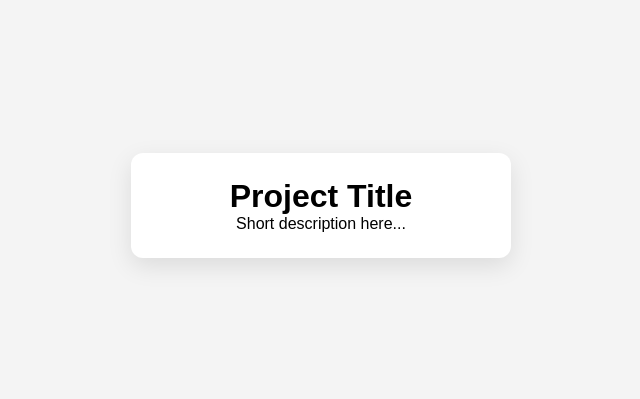
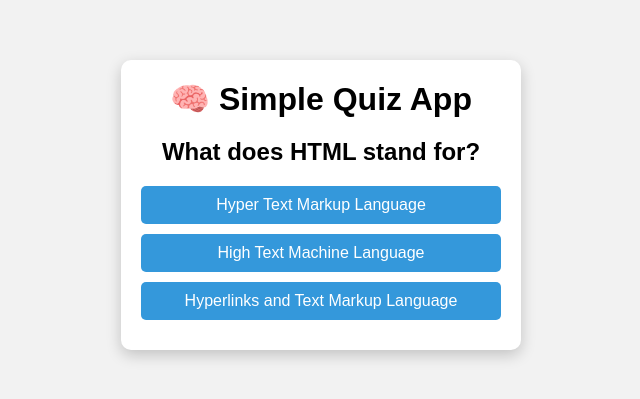
Before and after one commit to HisamSufian/js-mini-projects, a website: page 06_quiz_app/index.html in a window 1280 px wide. Shown: the part 195-594 px from the top of the page, without its empty margins (319-959 px from the left). Drawn offline with Linux system fonts and the light colour scheme.

Commit message:
done quiz

```diff
--- a/06_quiz_app/index.html
+++ b/06_quiz_app/index.html
@@ -2,17 +2,32 @@
 <html lang="en">
 <head>
     <meta charset="UTF-8" />
-    <meta name="viewport" content="width=device-width, initial-scale=1.0" />
-    <title>Project</title>
-    <link rel="stylesheet" href="style.css" />
+    <title>Quiz App</title>
+    <link rel="stylesheet" href="./style.css" />
+    <script src="./script.js" defer></script>
 </head>
+
 <body>
 
-    <div class="container">
-        <h1>Project Title</h1>
-        <p class="subtitle">Short description here...</p>
+    <!-- Main container -->
+    <div class="quiz-container">
 
-        <div id="app"></div>
+        <h1>🧠 Simple Quiz App</h1>
+
+        <!-- Question text -->
+        <h2 id="question">Question will appear here</h2>
+
+        <!-- Answer buttons -->
+        <div id="answer-buttons">
+            <!-- Buttons will be generated by JavaScript -->
+        </div>
+
+        <!-- Next button -->
+        <button id="next-btn">Next</button>
+
+        <!-- Score text -->
+        <p id="score"></p>
+
     </div>
 
     <script src="script.js"></script>
--- a/06_quiz_app/script.js
+++ b/06_quiz_app/script.js
@@ -1,3 +1,127 @@
+/**
+ * Quiz App Logic
+ * --------------
+ * - Store questions in an array
+ * - Show one question at a time
+ * - Check answers
+ * - Track score
+ */
 
-// JS Template File
-console.log("Project Loaded Successfully!");
+// Quiz questions
+const questions = [
+    {
+        question: "What does HTML stand for?",
+        answers: [
+            { text: "Hyper Text Markup Language", correct: true },
+            { text: "High Text Machine Language", correct: false },
+            { text: "Hyperlinks and Text Markup Language", correct: false }
+        ]
+    },
+    {
+        question: "Which language is used for styling web pages?",
+        answers: [
+            { text: "HTML", correct: false },
+            { text: "CSS", correct: true },
+            { text: "Java", correct: false }
+        ]
+    },
+    {
+        question: "Which language runs in the browser?",
+        answers: [
+            { text: "Java", correct: false },
+            { text: "C", correct: false },
+            { text: "JavaScript", correct: true }
+        ]
+    }
+];
+
+// DOM elements
+const questionElement = document.getElementById("question");
+const answerButtons = document.getElementById("answer-buttons");
+const nextButton = document.getElementById("next-btn");
+const scoreText = document.getElementById("score");
+
+// Quiz state
+let currentQuestionIndex = 0;
+let score = 0;
+
+// Start quiz
+function startQuiz() {
+    currentQuestionIndex = 0;
+    score = 0;
+    nextButton.style.display = "none";
+    showQuestion();
+}
+
+// Show question and answers
+function showQuestion() {
+    resetState();
+
+    const currentQuestion = questions[currentQuestionIndex];
+    questionElement.textContent = currentQuestion.question;
+
+    currentQuestion.answers.forEach(answer => {
+        const button = document.createElement("button");
+        button.textContent = answer.text;
+        answerButtons.appendChild(button);
+
+        // Store correct answer info
+        if (answer.correct) {
+            button.dataset.correct = answer.correct;
+        }
+
+        button.addEventListener("click", selectAnswer);
+    });
+}
+
+// Reset previous answers
+function resetState() {
+    nextButton.style.display = "none";
+    answerButtons.innerHTML = "";
+}
+
+// Handle answer click
+function selectAnswer(e) {
+    const selectedButton = e.target;
+    const isCorrect = selectedButton.dataset.correct === "true";
+
+    if (isCorrect) {
+        selectedButton.classList.add("correct");
+        score++;
+    } else {
+        selectedButton.classList.add("wrong");
+    }
+
+    // Disable all buttons
+    Array.from(answerButtons.children).forEach(button => {
+        button.disabled = true;
+
+        if (button.dataset.correct === "true") {
+            button.classList.add("correct");
+        }
+    });
+
+    nextButton.style.display = "block";
+}
+
+// Next question
+nextButton.addEventListener("click", () => {
+    currentQuestionIndex++;
+
+    if (currentQuestionIndex < questions.length) {
+        showQuestion();
+    } else {
+        showScore();
+    }
+});
+
+// Show final score
+function showScore() {
+    resetState();
+    questionElement.textContent = "🎉 Quiz Completed!";
+    scoreText.textContent = `Your Score: ${score} / ${questions.length}`;
+    nextButton.style.display = "none";
+}
+
+// Start quiz on load
+startQuiz();
--- a/06_quiz_app/style.css
+++ b/06_quiz_app/style.css
@@ -1,4 +1,4 @@
-
+/* Reset default browser styles */
 * {
     margin: 0;
     padding: 0;
@@ -6,19 +6,62 @@
     font-family: Arial, sans-serif;
 }
 
+/* Center the quiz container */
 body {
-    background: #f4f4f4;
+    height: 100vh;
     display: flex;
     justify-content: center;
     align-items: center;
-    min-height: 100vh;
+    background-color: #f2f2f2;
 }
 
-.container {
-    background: white;
-    width: 380px;
-    padding: 25px 30px;
-    border-radius: 12px;
-    box-shadow: 0 8px 25px rgba(0,0,0,0.1);
+/* Quiz card */
+.quiz-container {
+    background: #ffffff;
+    width: 400px;
+    padding: 20px;
+    border-radius: 10px;
+    box-shadow: 0 5px 15px rgba(0,0,0,0.2);
     text-align: center;
 }
+
+/* Question text */
+#question {
+    margin: 20px 0;
+}
+
+/* Answer buttons */
+#answer-buttons button {
+    display: block;
+    width: 100%;
+    margin: 10px 0;
+    padding: 10px;
+    cursor: pointer;
+    border: none;
+    border-radius: 5px;
+    background-color: #3498db;
+    color: white;
+    font-size: 16px;
+}
+
+/* Correct answer */
+.correct {
+    background-color: #2ecc71 !important;
+}
+
+/* Wrong answer */
+.wrong {
+    background-color: #e74c3c !important;
+}
+
+/* Next button */
+#next-btn {
+    margin-top: 15px;
+    padding: 10px 15px;
+    border: none;
+    border-radius: 5px;
+    cursor: pointer;
+    background-color: #2c3e50;
+    color: white;
+    display: none;
+}
```
